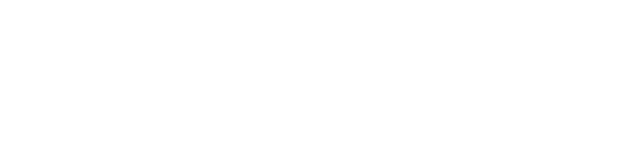
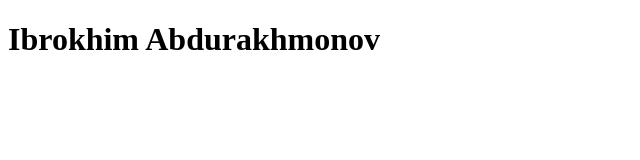
Before and after one commit to Ibrokhim41/rsschool-cv, a plain HTML site: page index.html in a window 1280 px wide. Shown: the whole page, without its empty margins (0-640 px from the left). Drawn offline with Linux system fonts and the light colour scheme.

```diff
--- a/index.html
+++ b/index.html
@@ -4,7 +4,9 @@
     <meta charset="UTF-8">
     <meta http-equiv="X-UA-Compatible" content="IE=edge">
     <meta name="viewport" content="width=device-width, initial-scale=1.0">
-    <title>Document</title>
+    <title>Ibrokhim Abdurakhmonov CV</title>
 </head>
-<body></body>
+<body>
+    <h1>Ibrokhim Abdurakhmonov</h1>
+</body>
 </html>
```
